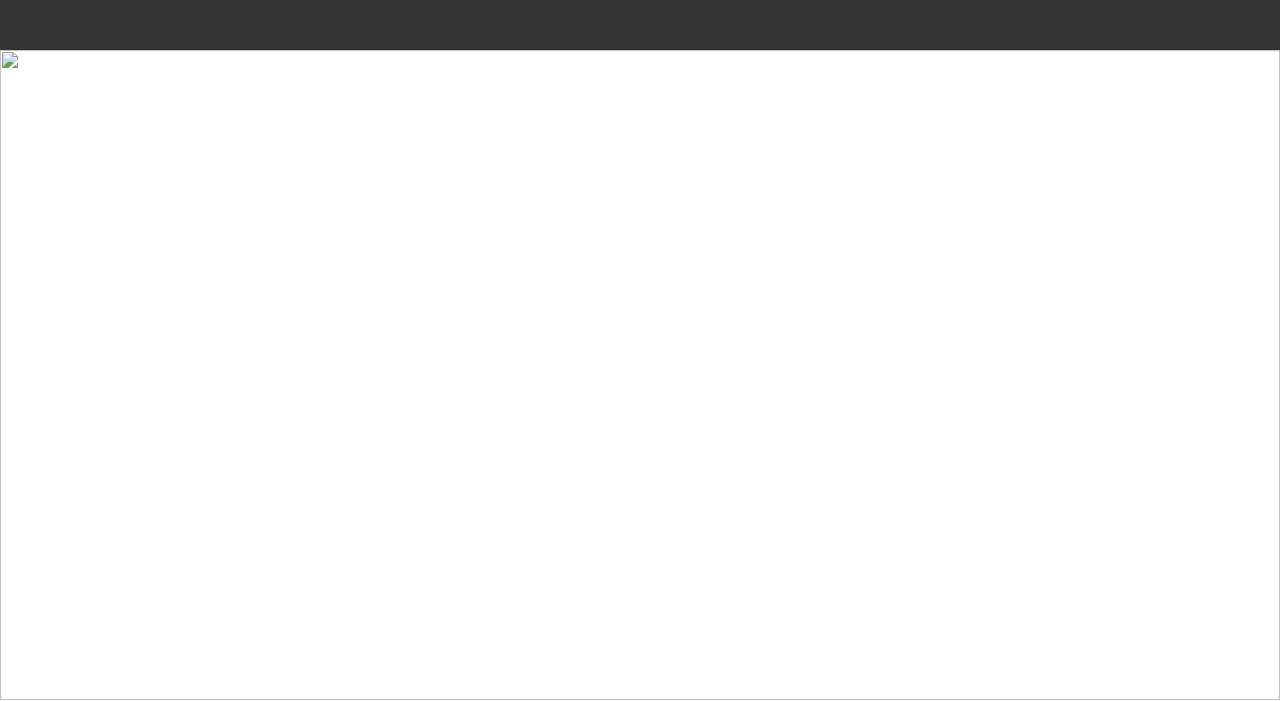
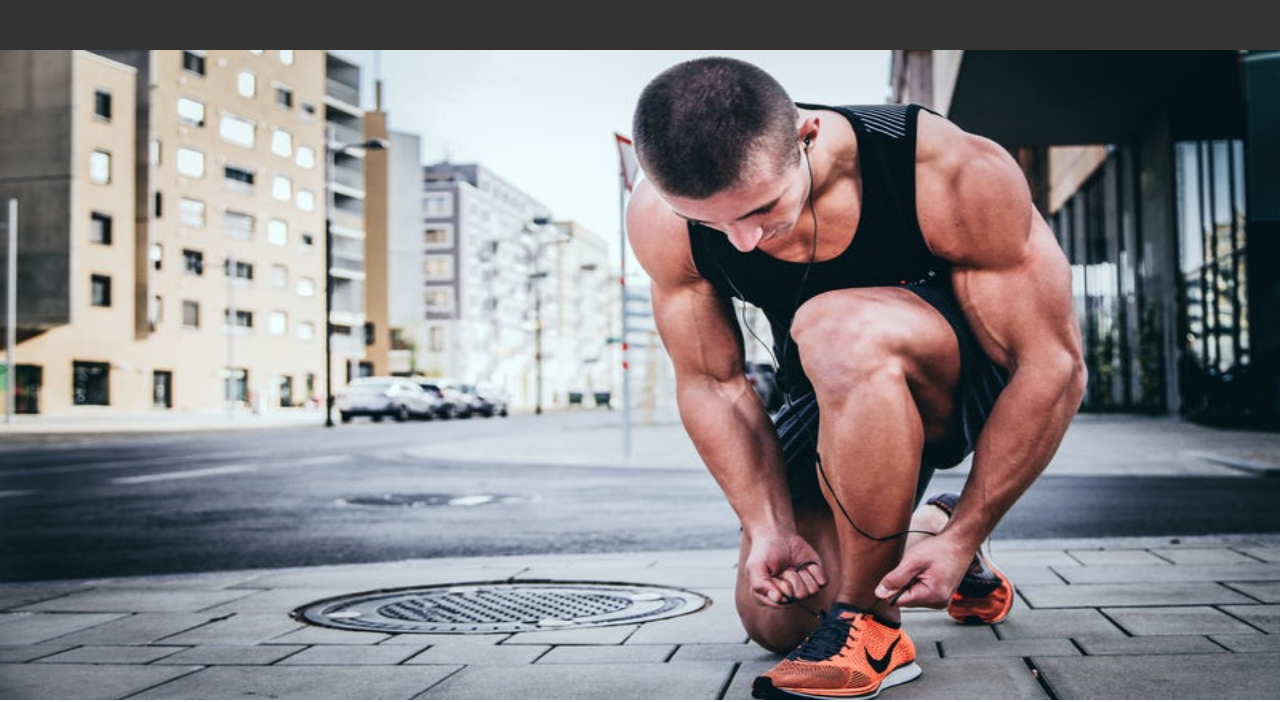
Before and after one commit to taichi0306/github.io, a plain HTML site: page index.html in a window 1280 px wide. Shown: the part 100-802 px from the top of the page. Drawn offline with nearby package versions, Linux system fonts and the light colour scheme.

Commit message:
Update index.html

```diff
--- a/index.html
+++ b/index.html
@@ -16,7 +16,7 @@
         </ul>
       </nav>
     </header>
-        <img src="img/workout.jpeg" alt=""class="top-img">
+        <img src="workout.jpeg" alt=""class="top-img">
     <section class="discription">
         <div class="text">
             サンプルテキストサンプルテキストサンプルテキストサンプルテキスト
```
